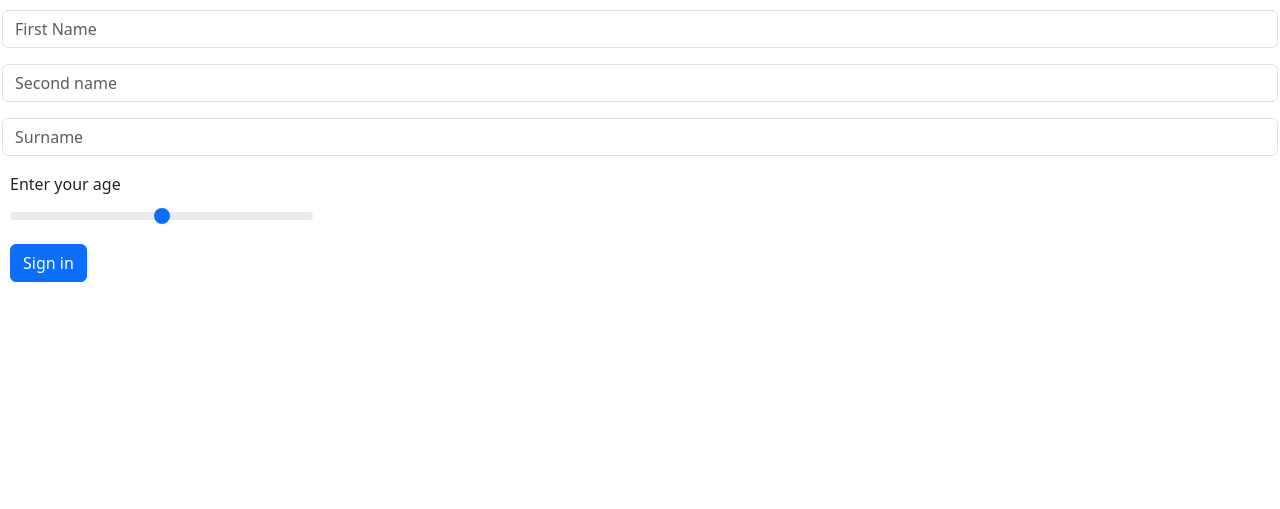
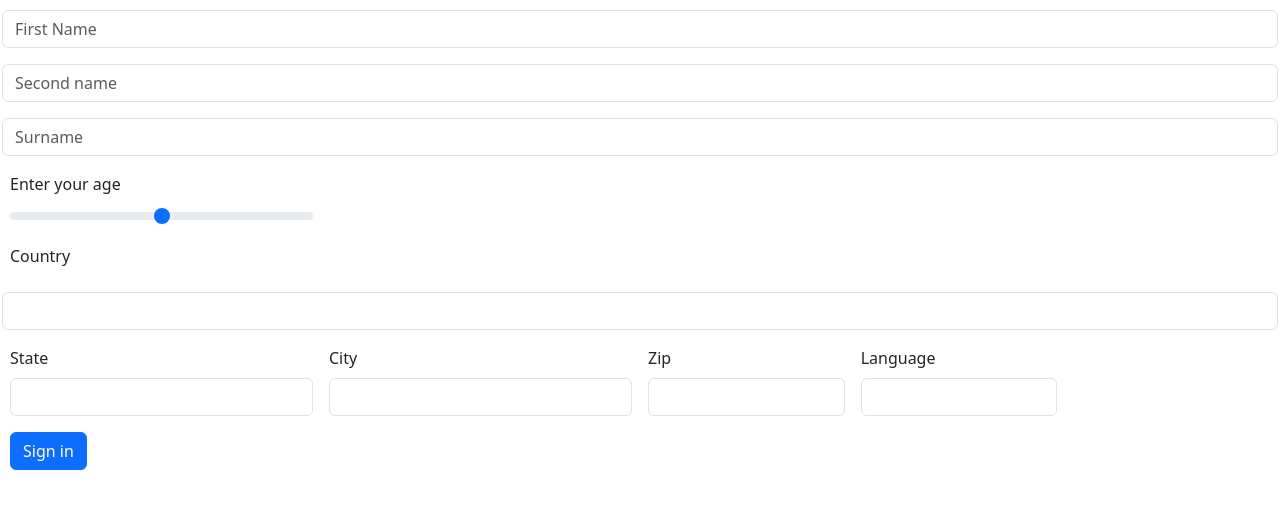
Before and after one commit to Korbielowski/AutoApply, a FastAPI app: page /create_user in a window 1280 px wide. Shown: the top 509 px of the page. Run offline with FastAPI, Linux system fonts and the light colour scheme; parts of the project's set-up code (start-up, migrations or seed data) failed here and were passed over; some libraries are stand-ins or nearby versions.

Commit message:
Uncomment form code

```diff
--- a/backend/templates/create_user.html
+++ b/backend/templates/create_user.html
@@ -36,24 +36,24 @@
             <label for="customRange1" class="form-label">Enter your age</label>
             <input name="age" type="range" class="form-range" id="customRange1">
         </div>
-        <!-- <label for="inputCountry" class="form-label">Country</label> -->
-        <!-- <input name="country" type="text" class="form-control" id="inputCountry"> -->
-        <!-- <div class="col-md-3"> -->
-        <!--     <label for="inputState" class="form-label">State</label> -->
-        <!--     <input name="state" type="text" class="form-control" id="inputSate"> -->
-        <!-- </div> -->
-        <!-- <div class="col-md-3"> -->
-        <!--     <label for="inputCity" class="form-label">City</label> -->
-        <!--     <input name="city" type="text" class="form-control" id="inputCity"> -->
-        <!-- </div> -->
-        <!-- <div class="col-md-2"> -->
-        <!--     <label for="level" class="form-label">Zip</label> -->
-        <!--     <input name="zipcode" type="text" class="form-control" id="level"> -->
-        <!-- </div> -->
-        <!-- <div class="col-md-2"> -->
-        <!--     <label for="languageName" class="form-label">Language</label> -->
-        <!--     <input name="language" type="text" class="form-control" id="languageName"> -->
-        <!-- </div> -->
+        <label for="inputCountry" class="form-label">Country</label>
+        <input name="country" type="text" class="form-control" id="inputCountry">
+        <div class="col-md-3">
+            <label for="inputState" class="form-label">State</label>
+            <input name="state" type="text" class="form-control" id="inputSate">
+        </div>
+        <div class="col-md-3">
+            <label for="inputCity" class="form-label">City</label>
+            <input name="city" type="text" class="form-control" id="inputCity">
+        </div>
+        <div class="col-md-2">
+            <label for="level" class="form-label">Zip</label>
+            <input name="zipcode" type="text" class="form-control" id="level">
+        </div>
+        <div class="col-md-2">
+            <label for="languageName" class="form-label">Language</label>
+            <input name="language" type="text" class="form-control" id="languageName">
+        </div>
         <div class="col-12">
             <button type="button" class="btn btn-primary" onclick="postFormData()">Sign in</button>
         </div>
```
